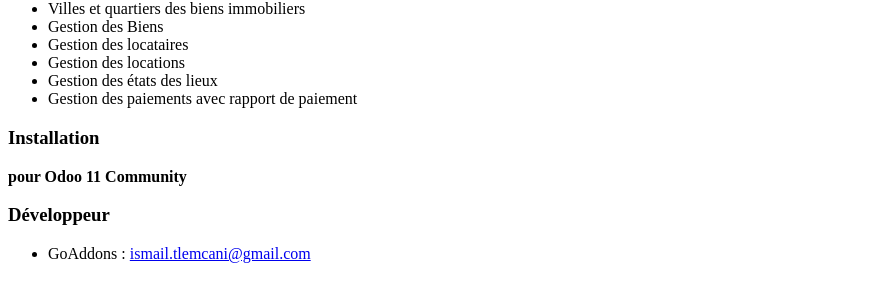
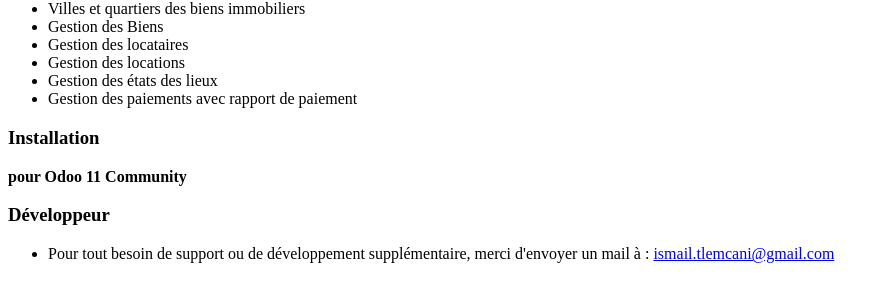
Before and after one commit to Ismailtlem/LocationImmobiliere, a plain HTML site: page location_biens/static/description/index.html in a window 1280 px wide. Shown: the part 164-466 px from the top of the page, without its empty margins (0-889 px from the left). Drawn offline with Linux system fonts and the light colour scheme.

Commit message:
Update index.html

```diff
--- a/location_biens/static/description/index.html
+++ b/location_biens/static/description/index.html
@@ -13,5 +13,5 @@
 <p><b>pour Odoo 11 Community</b></p>
 <h3><a id="Contributer_75"></a>Développeur</h3>
 <ul>
-<li>GoAddons : <a href="mailto:ismail.tlemcani@gmail.com">ismail.tlemcani@gmail.com</a></li>
+<li>Pour tout besoin de support ou de développement supplémentaire, merci d'envoyer un mail à : <a href="mailto:ismail.tlemcani@gmail.com">ismail.tlemcani@gmail.com</a></li>
 </ul>
```
